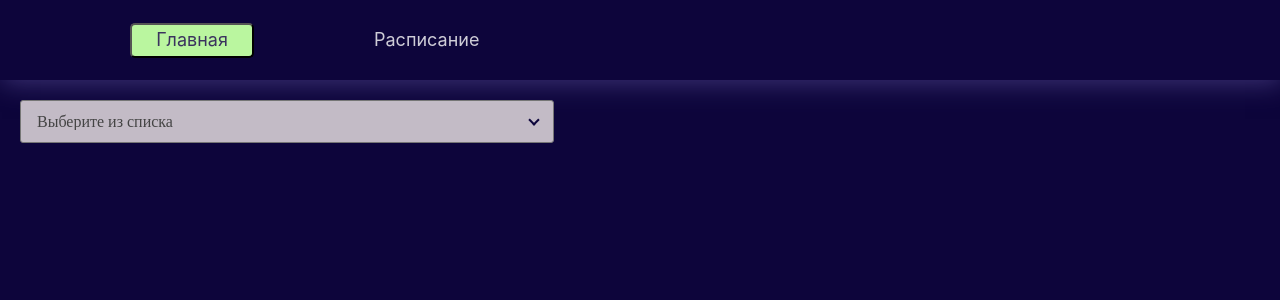
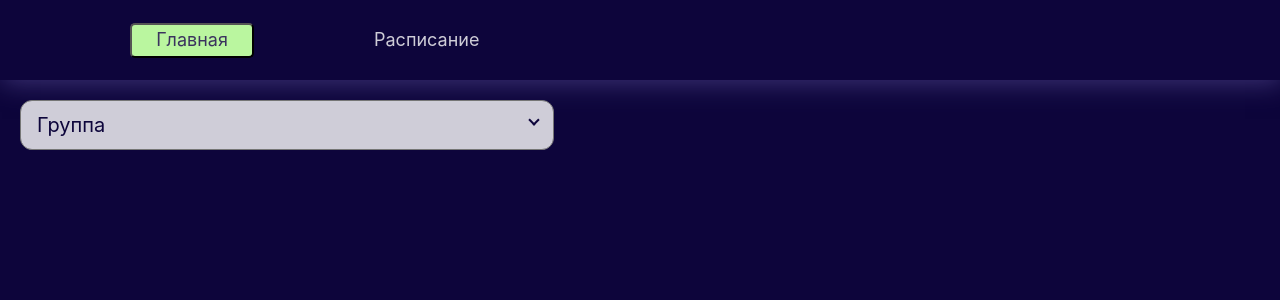
Before and after one commit to LeraDolgova109/WebSchedule, a Vue app: page / in a window 1280 px wide. Shown: the top 300 px of the page. Built offline with nearby package versions, Linux system fonts and the light colour scheme.

Commit message:
Изменения для Select

```diff
--- a/src/App.vue
+++ b/src/App.vue
@@ -2,10 +2,6 @@
   <navbar></navbar>
   <div class="app">
     <router-view></router-view>
-    <my-select
-      v-model="selected"
-      :option="sortOptions"
-    />
   </div>
 </template>
 
@@ -15,15 +11,7 @@ import Navbar from "@/components/Navbar.vue"
     components: {
       Navbar
     },
-    data() {
-      return {
-        selected: '',
-        sortOptions: [
-        {value: 'title', name: 'По названию'},
-        {value: 'body', name: 'По содержимому'},
-      ]
-      }
-    }
+
   }
 </script>
 
--- a/src/components/UI/MySelect.vue
+++ b/src/components/UI/MySelect.vue
@@ -1,13 +1,13 @@
 <template>
-    <div class="select" >
-        <select :value="modelValue" @change="changeOption">
-            <option disabled value="">Выберите из списка</option>
+    <div class="selectt" >
+        <select  :value="modelValue" @change="changeOption">
+            <option disabled value="" selected>Группа</option>
             <option
-                v-for="option in options"
-                :key="option.value"
-                :value="option.value"
+              v-for="option in options"
+              :key="option.value"
+              :value="option.value"
             >
-                {{ option.name }}
+              {{ option.name }}
             </option>
         </select>
     </div>
@@ -34,14 +34,14 @@
 </script>
 
 <style scoped>
-.select {
+.selectt {
     position: relative;
     margin-bottom: 1rem;
     width: 534px;
     height: 47px;
 }
 
-.select:after {
+.selectt:after {
     content: "";
     display: inline-block;
     border-style: solid;
@@ -60,24 +60,23 @@
     z-index: 1;
 }
 
-.select select {
+.selectt select {
     display: block;
     width: 100%;
     padding: .75rem 2.5rem .75rem 1rem;
-    background: rgba(241, 233, 233, 0.8);
+    background: rgba(255, 255, 255, 0.8);
     border-radius: 12px;
-    border-radius: 3px;
     -webkit-appearance: none;
     appearance: none;
 
-    font-family: inherit;
-    font-size: 1rem;
-    color: #444;
+    font-family: 'Inter';
+    font-style: normal;
+    font-weight: 400;
+    font-size: 20px;
+    line-height: 24px;
+
+    color: #0D053B;
 }
 
-.select select:focus {
-    outline: 0;
-    border-color: #0891e6;
-}
 
 </style>
--- a/src/components/UI/index.js
+++ b/src/components/UI/index.js
@@ -1,5 +1,5 @@
 import MyButton from "@/components/UI/MyButton";
-import MySelect from "@/components/UI/MySelect"
+import MySelect from "@/components/UI/MySelect";
 
 export default [
     MyButton,
--- a/src/pages/HomePage.vue
+++ b/src/pages/HomePage.vue
@@ -1,11 +1,22 @@
 <template>
   <div class="home">
-
+    <my-select
+      v-bind="selectedOption"
+      :option="options"
+    />
   </div>
 </template>
 
 <script>
-
 export default {
+  data() {
+      return {
+        selectedOption: '',
+        options: [
+          {value: 'title', name: 'По названию'},
+          {value: 'body', name: 'По содержимому'},
+      ]
+      }
+    }
 }
 </script>
```
